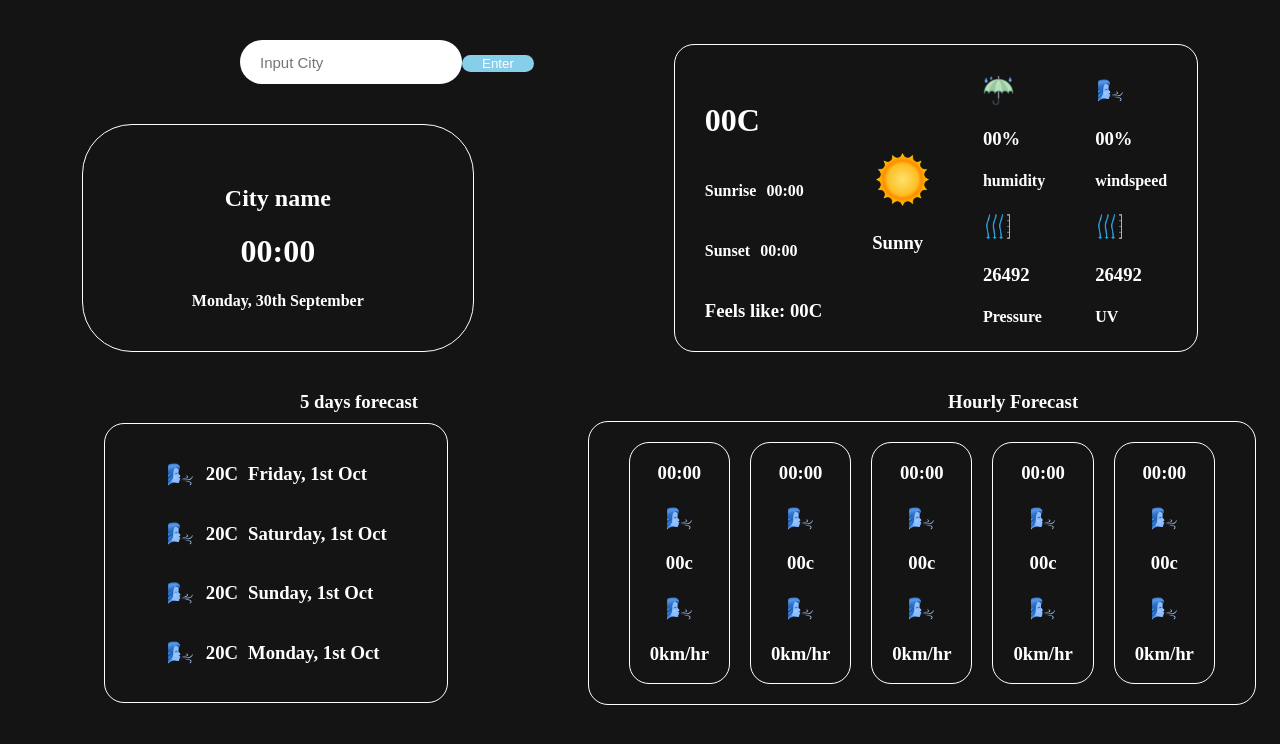
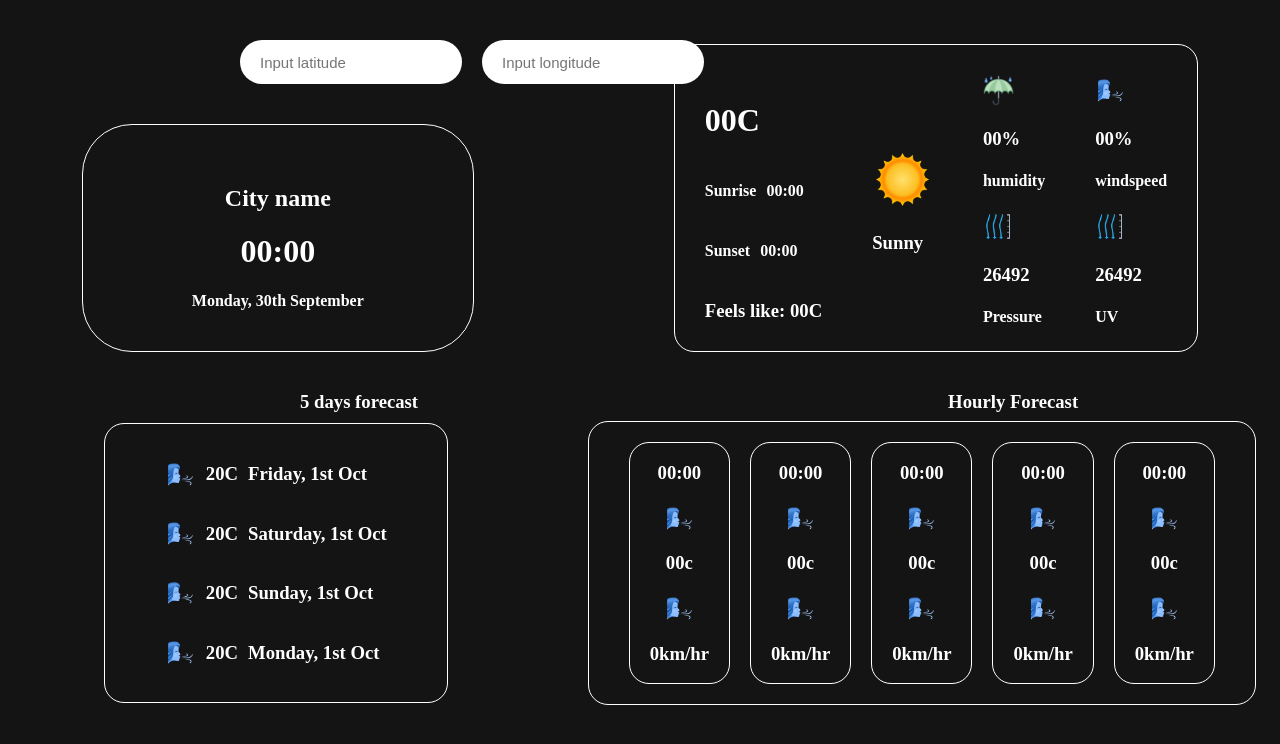
Before and after one commit to DeVTeJ10/Wea-The-Ether, a React (Vite) app: page / in a window 1280 px wide. Shown: the top 744 px of the page. Built offline with nearby package versions, Linux system fonts and the light colour scheme; no server answers.

Commit message:
done with Ui

```diff
--- a/src/Pages/homepage/homePage.css
+++ b/src/Pages/homepage/homePage.css
@@ -159,3 +159,12 @@
 .detailsofcity{
     margin-top: 50px;
 }
+
+.longlati{
+    display: flex;
+    /* flex-direction: column; */
+    gap: 20px;
+    margin-bottom: -30px ;
+
+    /* margin-top: -20px; */
+}
--- a/src/Pages/homepage/homePage.jsx
+++ b/src/Pages/homepage/homePage.jsx
@@ -38,9 +38,9 @@ const HomePage = () => {
     const fetchData = async () => {
         try {
           const response = await axios.get("https://api.openweathermap.org/data/2.5/weather", {
-            headers: {
-                accept: 'application/json',
-            },
+            // headers: {
+            //     // accept: 'application/json',
+            // },
 
           });
         //   .then((response) => {
@@ -65,7 +65,8 @@ const HomePage = () => {
 
         <div className="weatherwe">
         <form onSubmit={handleSubmit} autoComplete='on'>
-                <input placeholder="Input City"
+            <div className="longlati">
+            <input placeholder="Input latitude"
                 id="weather"
                 onChange={handleChange}
                 value={weatherInput}
@@ -74,7 +75,17 @@ const HomePage = () => {
                 className="inputcity"
                 type="text">
                 </input>
-            <button className="weathercall" type="submit">Enter</button>
+                <input placeholder="Input longitude"
+                id="weather"
+                onChange={handleChange}
+                value={weatherInput}
+                width={803}
+                height={64}
+                className="inputcity"
+                type="text">
+            </input>
+            </div>
+            {/* <button className="weathercall" type="submit">Enter</button> */}
             </form>
         </div>
 
```
